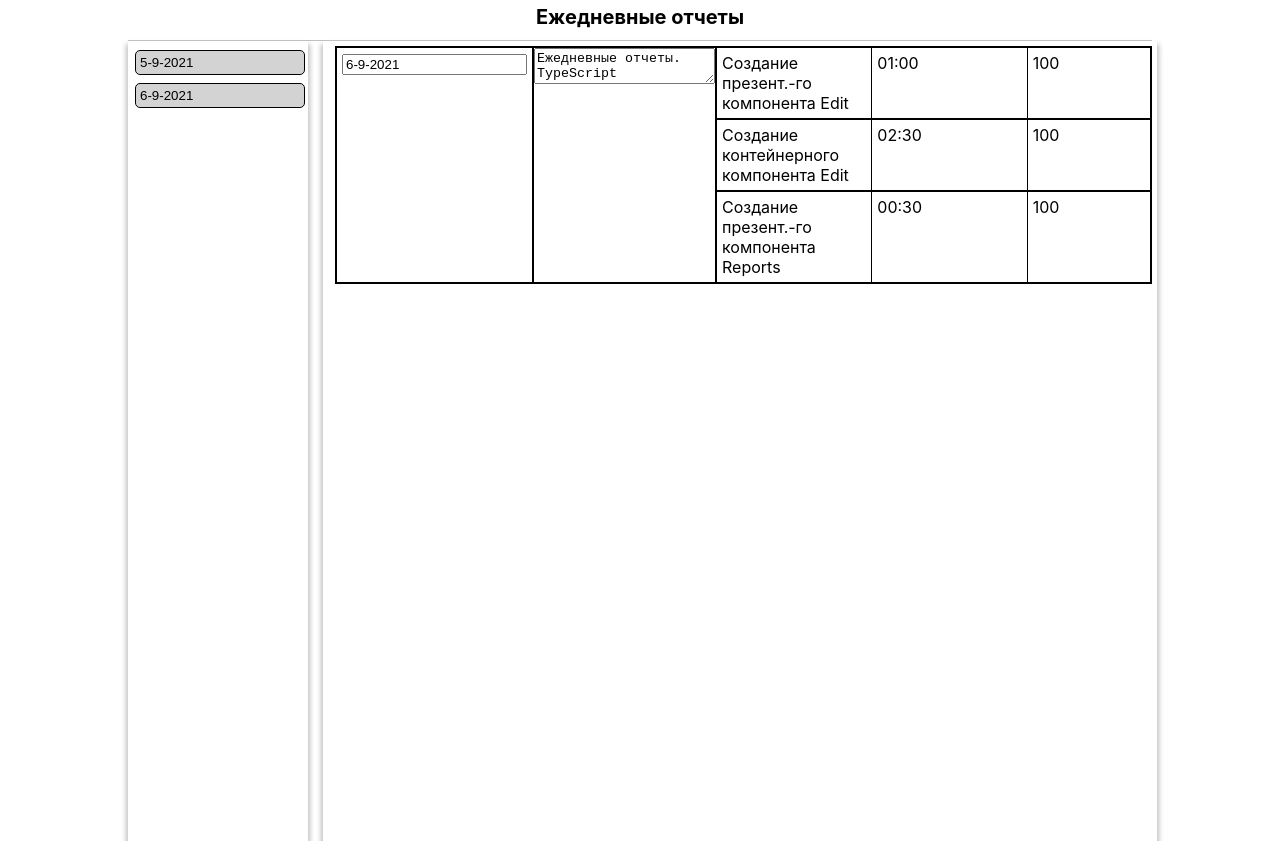
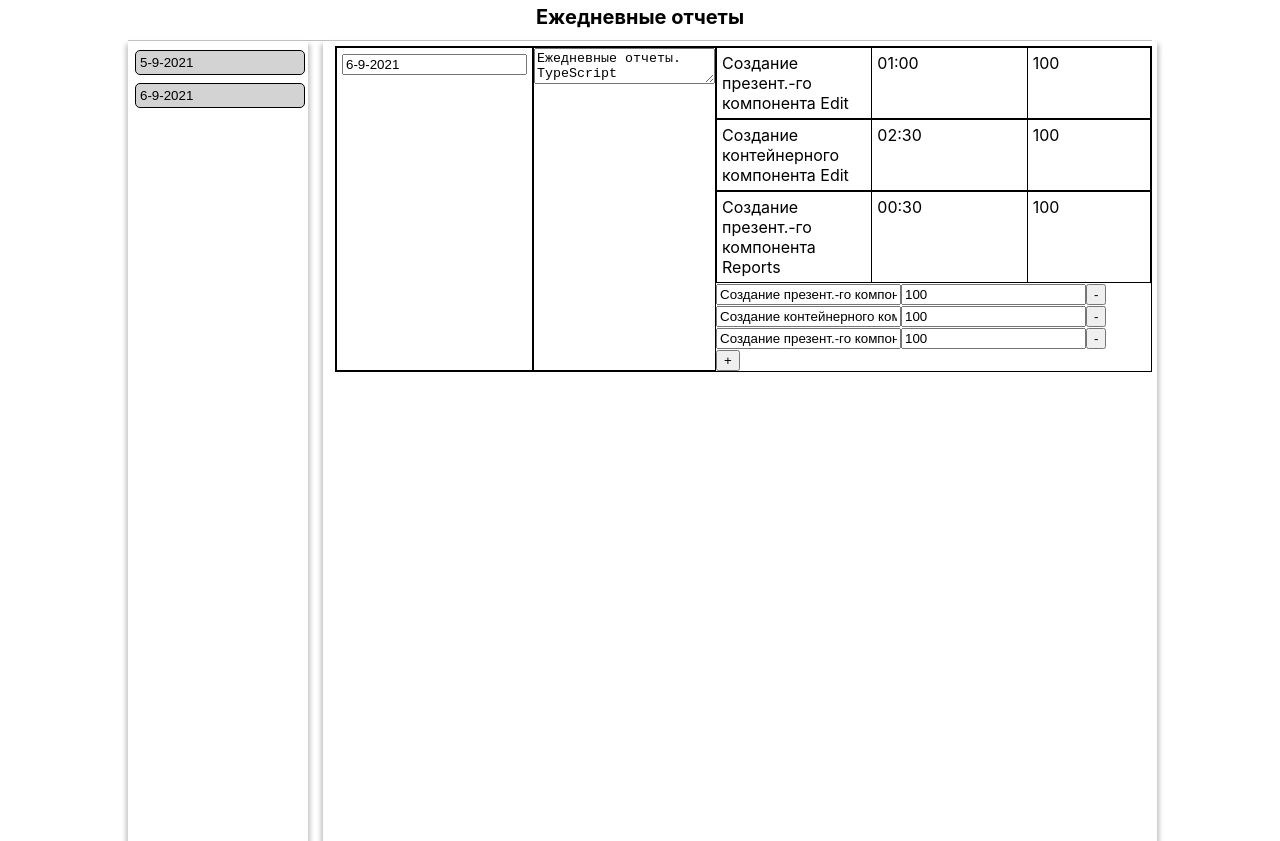
Before and after one commit to Isckatel/daily-report, a React (Create React App) app: page / in a window 1280 px wide. Built offline with nearby package versions, Linux system fonts and the light colour scheme.

Commit message:
Add Component OneRepFormik

```diff
--- a/src/components/CurrReport/CurrReport.tsx
+++ b/src/components/CurrReport/CurrReport.tsx
@@ -1,6 +1,6 @@
 import React from 'react';
 import style from './CurrReport.module.css';
-import OneRep from './OneRep';
+import OneRep from './OneRepFormik';
 import {PropsReportsType, ReportElemType} from './CurrReportContainer'
 
 const CurrReport: React.FC<PropsReportsType> = (props:PropsReportsType) => {
--- /dev/null
+++ b/src/components/CurrReport/OneRepFormik.tsx
@@ -0,0 +1,104 @@
+import React from 'react';
+import style from './CurrReport.module.css';
+import {ReportElemType}from './CurrReportContainer';
+import { Formik, Field, Form, FieldArray, FormikHelpers } from 'formik';
+
+type PropsOneRep = {
+    reportElem: ReportElemType
+}
+
+type TaskType = {
+    taskName: string;
+    time: Date;
+    percent: number;
+}
+
+type TasksType = Array<TaskType>
+
+interface Values {
+    dateReport: string,
+    projectName:string,
+    tasks: TasksType
+  }
+
+const OneRep:React.FC<PropsOneRep> = (props:PropsOneRep) => {
+    let str = props.reportElem.date.getDay() + '-'
+    + props.reportElem.date.getMonth() + '-'
+    + props.reportElem.date.getFullYear();
+
+    return (
+        <Formik
+            enableReinitialize={true}
+            initialValues = {{
+                dateReport: str,
+                projectName:props.reportElem.projectName,
+                tasks: props.reportElem.tasks
+            }}
+            onSubmit={(
+                values: Values,
+                { setSubmitting }: FormikHelpers<any>
+              ) => {
+                alert('Click');
+            }}
+            render={({ values }) => (
+                <Form>
+                <div className={style.tabAll}>
+                    <div className={style.tabColumn + " " + style.padding}>
+                        <Field id="dateReport" name="dateReport" />
+                    </div>
+                    <div className={style.tabColumn}>
+                        <Field component="textarea" id="projectName" name="projectName" />
+                    </div>
+                    <div className={style.tabRows}>
+                    {
+                        props.reportElem.tasks.map(
+                            (t)=><div className={style.tabInside}>
+                                    <div className={style.tabItem}>
+                                        {t.taskName}
+                                    </div>
+                                    <div className={style.tabItem}>
+                                        {[t.time.getHours(), t.time.getMinutes()].map(function (x) {
+                                            return x < 10 ? "0" + x : x}).join(":")}
+                                    </div>
+                                    <div className={style.tabItemEnd}>
+                                        {t.percent}
+                                    </div>
+                                </div>
+                        )
+                    }
+
+                    <FieldArray
+                        name="tasks"
+                        render={arrayHelpers => (
+                        <div>
+                            {values.tasks.map((task, index) => (
+                            <div key={index}>
+                                {/** both these conventions do the same */}
+                                <Field name={`tasks[${index}].taskName`} />
+                                <Field name={`tasks.${index}.percent`} />
+
+                                <button type="button" onClick={() => arrayHelpers.remove(index)}>
+                                -
+                                </button>
+                            </div>
+                            ))}
+                            <button
+                            type="button"
+                            onClick={() => arrayHelpers.push({ name: '', age: '' })}
+                            >
+                            +
+                            </button>
+                        </div>
+                        )}
+                    />
+                    </div>
+                </div>
+        </Form>
+            )}
+         >
+
+        </Formik>
+    );
+}
+
+export default OneRep
```
